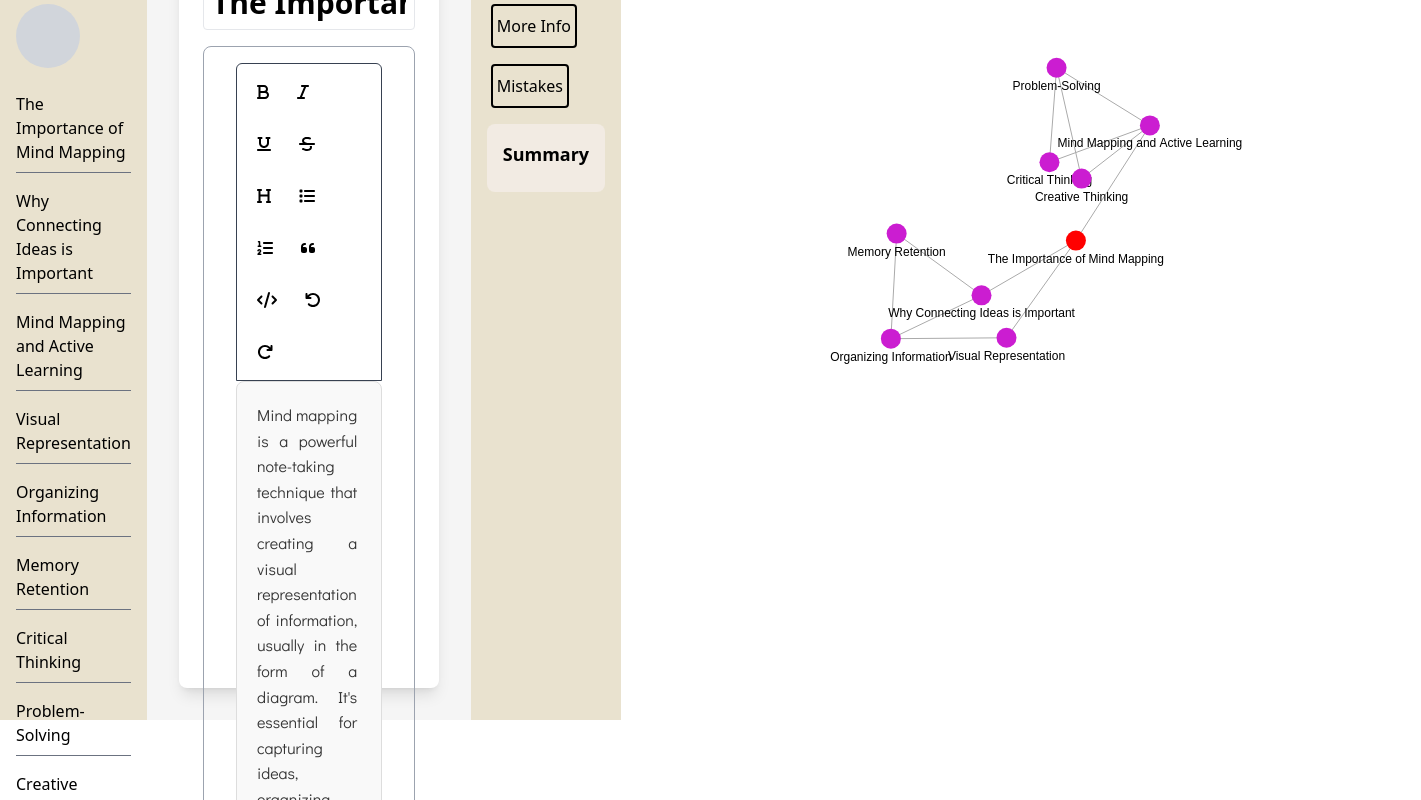
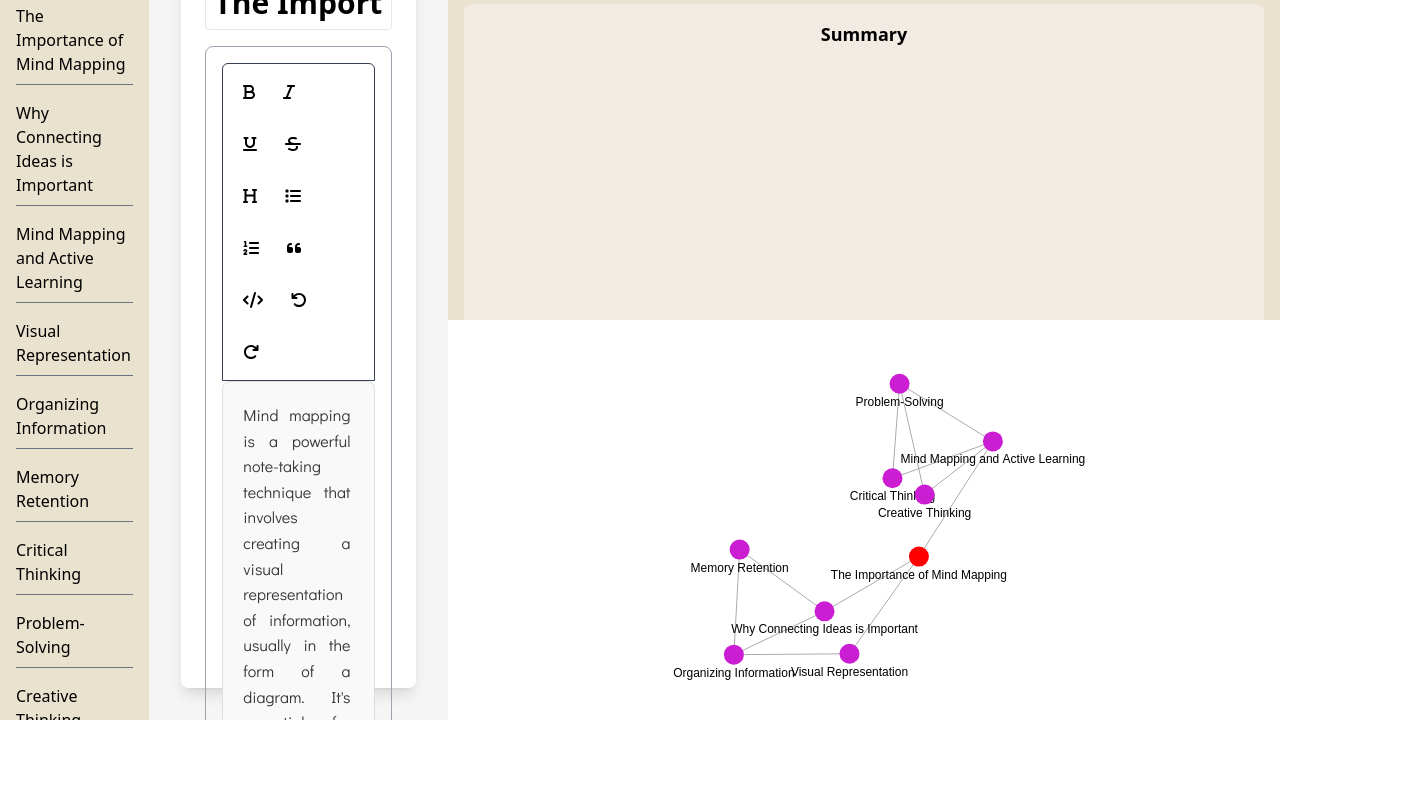
Before and after one commit to Nikko-Adrian-Pacleb/CalHacks11v1, a Next.js app in the folder frontend/: page /productPage in a window 1280 px wide. Shown: the part 80-880 px from the top of the page, 1421 px wide, since content can reach past the window. After the commit the page ends 800 px from the top, so only its background shows below. Built offline with nearby package versions, Linux system fonts and the light colour scheme.

Commit message:
hope it works

```diff
--- a/frontend/app/components/NetworkDiagram.tsx
+++ b/frontend/app/components/NetworkDiagram.tsx
@@ -64,8 +64,10 @@ export const drawNetwork = (
     useEffect(() => {
         const canvas = canvasRef.current;
         const context = canvas?.getContext('2d');
+
         if (!context || !canvas) return;
 
+        try {
           // Initialize simulation
           const simulation = d3
             .forceSimulation(data.nodes || [])
@@ -112,12 +114,16 @@ export const drawNetwork = (
           // Add event listener to canvas
           canvas.addEventListener('click', handleCanvasClick);
 
-      // Cleanup event listener on unmount
+          // Cleanup event listener and simulation on unmount
           return () => {
             simulation.stop();
             canvas.removeEventListener('click', handleCanvasClick);
           };
+        } catch (error) {
+          console.error('An error occurred during the network simulation setup:', error);
+        }
       }, [data, width, height, activeNote, onNodeClick]); // Add onNodeClick as dependency
+
 
     return (
       <div>
--- a/frontend/app/components/Tiptap.jsx
+++ b/frontend/app/components/Tiptap.jsx
@@ -14,7 +14,7 @@ const Tiptap = ({ content, onContentChange }) => {
     editorProps: {
       attributes: {
         class:
-          "flex flex-col px-4 py-3 justif-start text-gray-400 items-start gap-3 font-medium text-[16px] pt-4 rounded-bl-md rounded-br-md outline-none text-cDarkBlack",
+          "flex flex-col py-3 justify-start text-gray-400 items-start font-medium text-[16px] pt-4 rounded-bl-md rounded-br-md outline-none text-cDarkBlack w-full", // Ensure full width
       },
     },
   });
@@ -27,9 +27,16 @@ const Tiptap = ({ content, onContentChange }) => {
   }, [content, editor]);
 
   return (
-    <div className="max-w-2xl mx-auto px-4">
+    <div className="flex flex-col justify-center align-center w-full">
+      {" "}
+      {/* Ensure full width */}
       <Toolbar editor={editor} content={content} />
-      <EditorContent style={{ whiteSpace: "pre-line" }} editor={editor} />
+      <EditorContent
+        style={{ whiteSpace: "pre-line" }}
+        editor={editor}
+        className="w-full"
+      />{" "}
+      {/* Full width for editor content */}
     </div>
   );
 };
--- a/frontend/app/globals.css
+++ b/frontend/app/globals.css
@@ -4,6 +4,10 @@
 @tailwind base;
 @tailwind components;
 @tailwind utilities;
+/* Add this to your CSS file */
+html, body {
+  overflow-y: hidden; /* Prevent shifting when scrollbar appears */
+}
 
 /* Global styles for Tiptap editor */
 .tiptap {
--- a/frontend/app/productPage/page.jsx
+++ b/frontend/app/productPage/page.jsx
@@ -253,18 +253,7 @@ export default function Home() {
   // Debounced function to handle summary, more info, and mistakes calls
   const debounceApiCalls = useCallback(
     debounce(() => {
-      generateSummary();
-      setTimeout(() => {
-        getMoreInfo();
-      }, 500); // 0.5 second delay between summary and more info
-
-      setTimeout(() => {
-        getMistakes();
-      }, 500); // 1 second delay between more info and mistakes
-
-      setTimeout(() => {
       handleSectionChangeClick(activeSection.title);
-      }, 500);
       setTimeout(() => {
         getNoteConnections(notes);
       }, 500);
@@ -395,16 +384,19 @@ export default function Home() {
   // Function to handle button click and update active section
   const handleSectionChangeClick = (section) => {
     if (section == "Mistakes") {
+      getMistakes();
       setActiveSection({
         title: "Mistakes",
         content: mistakes,
       });
     } else if (section == "More Info") {
+      getMoreInfo();
       setActiveSection({
         title: "More Info",
         content: moreInfo,
       });
     } else {
+      generateSummary();
       setActiveSection({
         title: "Summary",
         content: summary,
@@ -444,6 +436,10 @@ export default function Home() {
     // If the note is found, set it as the current note
     if (clickedNote) {
       setCurrentNote(clickedNote); // Update the current note
+      setActiveSection({
+        title: activeSection.title,
+        content: "",
+      });
     }
   };
 
@@ -480,13 +476,12 @@ export default function Home() {
           className="text-black p-2 mb-4"
           onClick={() => setIsSidebarOpen(!isSidebarOpen)}
         >
-
-          <span className="text-3xl text-black">{isSidebarOpen ? "<" : ">"}</span>
-
+          <span className="text-3xl text-black">
+            {isSidebarOpen ? "<" : ">"}
+          </span>
         </button>
         {isSidebarOpen && (
           <div>
-            <div className="rounded-full bg-gray-300 w-16 h-16 mb-6"></div>
             <ul className="space-y-4">
               {notes.map((note) => (
                 <li
@@ -494,6 +489,7 @@ export default function Home() {
                   className="border-b border-gray-500 pb-2"
                   onClick={() => {
                     setCurrentNote(note);
+                    handleSectionChangeClick(activeSection.title);
                     setIsEditing(true);
                   }}
                 >
@@ -512,22 +508,21 @@ export default function Home() {
       </div>
 
       {/* Main Content */}
-      <div className="bg-mWhite flex-grow p-8">
+      <div className="bg-mWhite flex-grow p-8 w-1/2">
         <div className="bg-white rounded-lg p-6 h-full shadow-lg">
           <h1 className="text-3xl font-bold mb-4">
             <input
               type="text"
-
               value={currentNote.title}
               onChange={handleTitleChange} // Handle title changes
               className="border border-cDarkBlue rounded p-2 w-full"
             />
           </h1>
 
-          <div className="border border-gray-400 p-4 rounded-lg">
+          <div className="border border-gray-400 p-4 rounded-lg h-full">
             {isEditing && (
               <Tiptap
-                className="bg-cDarkBlue"
+                className="bg-cDarkBlue w-max"
                 content={currentNote.content}
                 onContentChange={handleContentChange}
               />
@@ -537,8 +532,10 @@ export default function Home() {
       </div>
 
       {/* Right Sidebar */}
-      <div className="w-1/4 bg-cLeft p-4 space-y-4">
-        {/* Button for different implementations */}
+      <div className="flex flex-col h-screen">
+        <div className="bg-cLeft p-4 space-y-4 h-1/2">
+          {/* Buttons */}
+          <div>
             <button
               className="border-solid border-2 border-black hover:bg-rightside rounded py-2 mx-1 px-1 mt-2"
               onClick={() => handleSectionChangeClick("Summary")}
@@ -557,31 +554,66 @@ export default function Home() {
             >
               Mistakes
             </button>
+          </div>
 
-        {/* Content Section */}
-        <div className="bg-rightside p-4 rounded-lg flex flex-col items-center justify-center">
-          {loading ? <div role="status">
-           <svg aria-hidden="true" class="inline w-8 h-8 text-gray-200 animate-spin dark:text-gray-600 fill-blue-600" viewBox="0 0 100 101" fill="none" xmlns="http://www.w3.org/2000/svg">
-        <path d="M100 50.5908C100 78.2051 77.6142 100.591 50 100.591C22.3858 100.591 0 78.2051 0 50.5908C0 22.9766 22.3858 0.59082 50 0.59082C77.6142 0.59082 100 22.9766 100 50.5908ZM9.08144 50.5908C9.08144 73.1895 27.4013 91.5094 50 91.5094C72.5987 91.5094 90.9186 73.1895 90.9186 50.5908C90.9186 27.9921 72.5987 9.67226 50 9.67226C27.4013 9.67226 9.08144 27.9921 9.08144 50.5908Z" fill="currentColor"/>
-        <path d="M93.9676 39.0409C96.393 38.4038 97.8624 35.9116 97.0079 33.5539C95.2932 28.8227 92.871 24.3692 89.8167 20.348C85.8452 15.1192 80.8826 10.7238 75.2124 7.41289C69.5422 4.10194 63.2754 1.94025 56.7698 1.05124C51.7666 0.367541 46.6976 0.446843 41.7345 1.27873C39.2613 1.69328 37.813 4.19778 38.4501 6.62326C39.0873 9.04874 41.5694 10.4717 44.0505 10.1071C47.8511 9.54855 51.7191 9.52689 55.5402 10.0491C60.8642 10.7766 65.9928 12.5457 70.6331 15.2552C75.2735 17.9648 79.3347 21.5619 82.5849 25.841C84.9175 28.9121 86.7997 32.2913 88.1811 35.8758C89.083 38.2158 91.5421 39.6781 93.9676 39.0409Z" fill="currentFill"/>
+          {/* Scrollable Content Section */}
+          <div className="bg-rightside p-4 rounded-lg flex flex-col justify-left h-full overflow-y-scroll">
+            {loading ? (
+              <>
+                <h3 className="text-lg font-semibold text-center">
+                  {activeSection.title}
+                </h3>
+                <div className="flex flex-col justify-center items-center h-full">
+                  <div
+                    role="status"
+                    className="flex justify-center items-center mt-4"
+                  >
+                    <svg
+                      aria-hidden="true"
+                      className="w-8 h-8 text-gray-200 animate-spin dark:text-gray-600 fill-blue-600"
+                      viewBox="0 0 100 101"
+                      fill="none"
+                      xmlns="http://www.w3.org/2000/svg"
+                    >
+                      <path
+                        d="M100 50.5908C100 78.2051 77.6142 100.591 50 100.591C22.3858 100.591 0 78.2051 0 50.5908C0 22.9766 22.3858 0.59082 50 0.59082C77.6142 0.59082 100 22.9766 100 50.5908ZM9.08144 50.5908C9.08144 73.1895 27.4013 91.5094 50 91.5094C72.5987 91.5094 90.9186 73.1895 90.9186 50.5908C90.9186 27.9921 72.5987 9.67226 50 9.67226C27.4013 9.67226 9.08144 27.9921 9.08144 50.5908Z"
+                        fill="currentColor"
+                      />
+                      <path
+                        d="M93.9676 39.0409C96.393 38.4038 97.8624 35.9116 97.0079 33.5539C95.2932 28.8227 92.871 24.3692 89.8167 20.348C85.8452 15.1192 80.8826 10.7238 75.2124 7.41289C69.5422 4.10194 63.2754 1.94025 56.7698 1.05124C51.7666 0.367541 46.6976 0.446843 41.7345 1.27873C39.2613 1.69328 37.813 4.19778 38.4501 6.62326C39.0873 9.04874 41.5694 10.4717 44.0505 10.1071C47.8511 9.54855 51.7191 9.52689 55.5402 10.0491C60.8642 10.7766 65.9928 12.5457 70.6331 15.2552C75.2735 17.9648 79.3347 21.5619 82.5849 25.841C84.9175 28.9121 86.7997 32.2913 88.1811 35.8758C89.083 38.2158 91.5421 39.6781 93.9676 39.0409Z"
+                        fill="currentFill"
+                      />
                     </svg>
-                 <span class="sr-only">Loading...</span>
-          </div> : <></>}
-
-          <h3 className="text-lg font-semibold">{activeSection.title}</h3>
+                    <span className="sr-only">Loading...</span>
+                  </div>
+                </div>
+              </>
+            ) : (
+              <div className="w-full max-w-[800px] mx-auto">
+                <h3 className="text-lg font-semibold text-center">
+                  {activeSection.title}
+                </h3>
                 <div
-            className="text-sm flex flex-col text-start mt-2 scroll-smooth focus:scroll-auto"
-            dangerouslySetInnerHTML={{ __html: marked(activeSection.content) }}
+                  className="text-sm flex flex-col text-start scroll-smooth overflow-y-auto max-h-full w-full break-words"
+                  dangerouslySetInnerHTML={{
+                    __html: marked(activeSection.content),
+                  }}
                 ></div>
               </div>
+            )}
           </div>
+        </div>
+        <div className="bg-white p-4 space-y-4 h-1/2">
           <NetworkDiagram
+            className="bg-cLeft p-4 space-y-4 h-full"
             width={800}
-        height={600}
+            height={400}
             data={notesConnection}
             activeNote={currentNote.title}
             onNodeClick={handleNodeClick} // Pass the click handler
           />
         </div>
+      </div>
+    </div>
   );
 }
```
Lines whose indentation alone changed are shown as unchanged.
